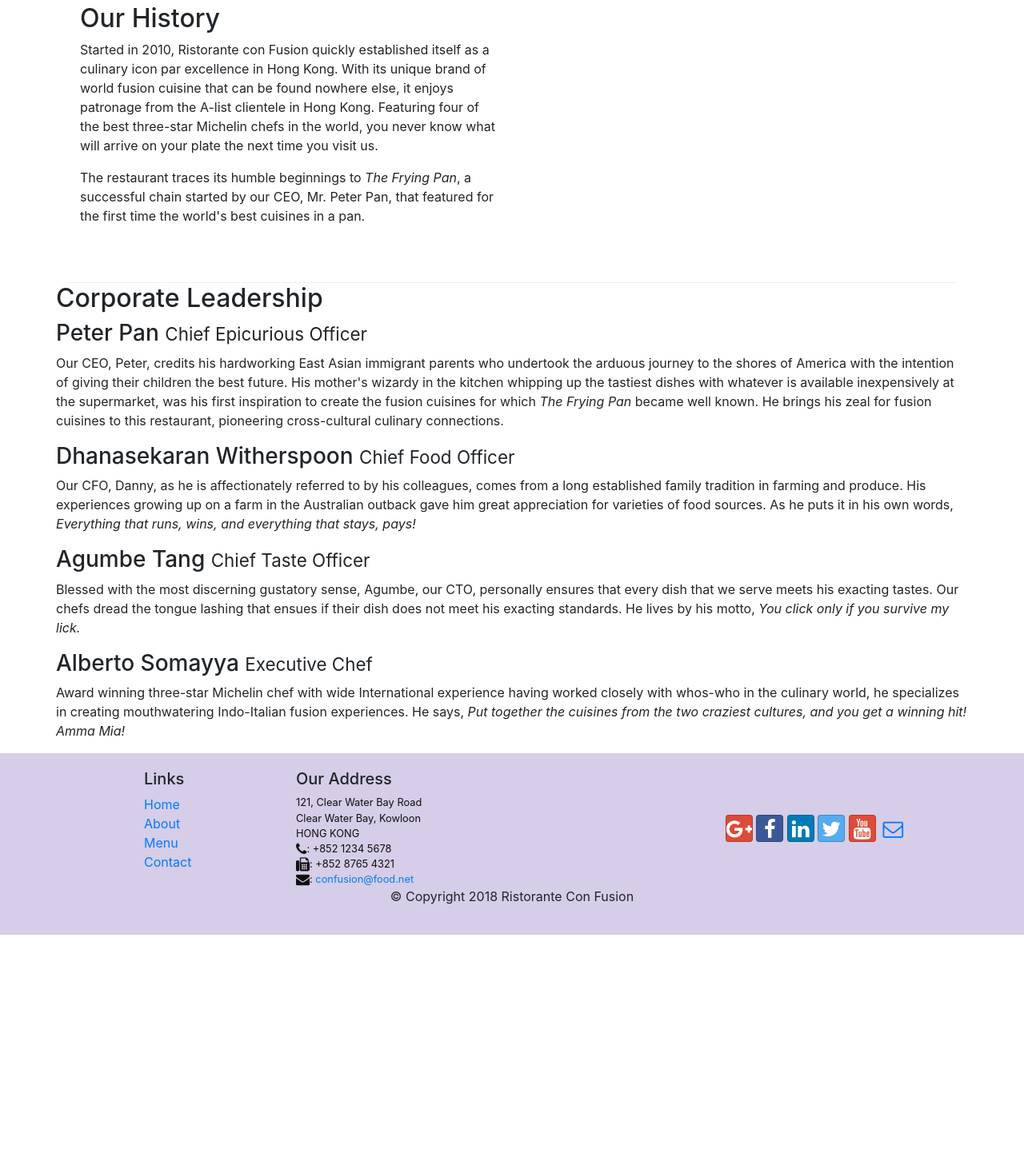
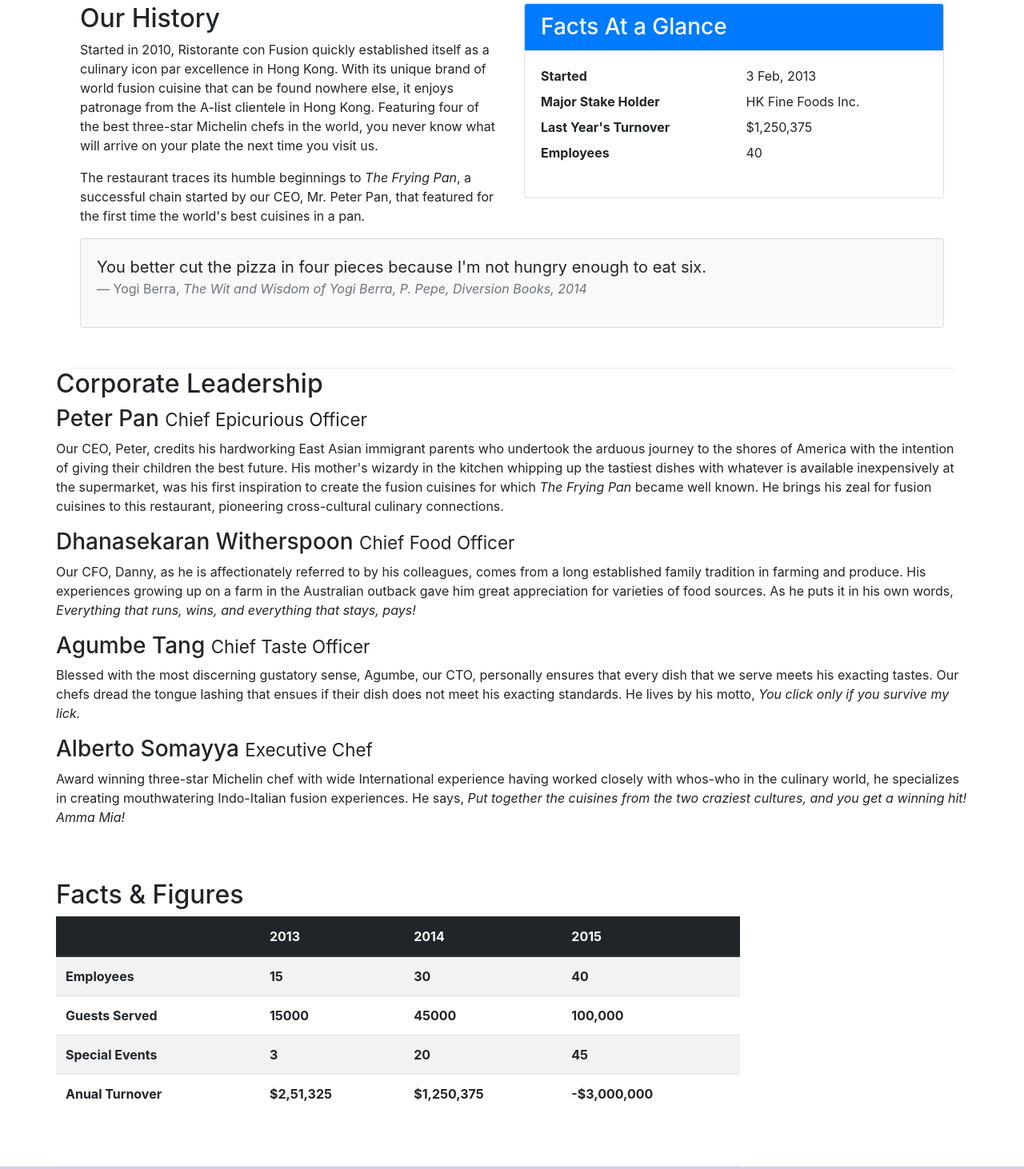
Before and after one commit to Shakirmsq/conFusion, a website: page aboutus.html in a window 1280 px wide. Shown: the part 511-1973 px from the top of the page at 80% size. Before the commit the page ends 1680 px from the top, so only its background shows below. Drawn offline with nearby package versions, Linux system fonts and the light colour scheme.

Commit message:
Bootstrap Tables and Cards

```diff
--- a/aboutus.html
+++ b/aboutus.html
@@ -89,7 +89,37 @@
                     in Hong Kong. Featuring four of the best three-star Michelin chefs in the world, you never know what will arrive on your plate the next time you visit us.</p>
                 <p>The restaurant traces its humble beginnings to <em>The Frying Pan</em>, a successful chain started by our CEO, Mr. Peter Pan, that featured for the first time the world's best cuisines in a pan.</p>
             </div>
-            <div>
+            <!-- Creat a Bootstrap Card -->
+            <div class="col-sm">
+                <div class="card">
+                    <h3 class="card-header bg-primary text-white">Facts At a Glance</h3>
+                    <div class="card-body">
+                        <!--Create a description list and add bootstrap row and column to it.  -->
+                        <dl class="row">
+                            <dt class="col-6">Started</dt>
+                            <dd class="col-6">3 Feb, 2013</dd>
+                            <dt class="col-6">Major Stake Holder</dt>
+                            <dd class="col-6">HK Fine Foods Inc.</dd>
+                            <dt class="col-6">Last Year's Turnover</dt>
+                            <dd class="col-6">$1,250,375</dd>
+                            <dt class="col-6">Employees</dt>
+                            <dd class="col-6">40</dd>
+                        </dl>
+                    </div>
+                </div>
+            </div>
+            <!-- Another Card creation, Just contains body not Header -->
+            <div class="col-12">
+                <div class="card card-body bg-light">
+                    <!-- use of Block-Quote to display info -->
+                    <blockquote class="blockquote">
+                        <!-- mb-0 : bottom margin of Zero -->
+                        <p class="mb-0">You better cut the pizza in four pieces because I'm not hungry enough to eat six.</p>
+                        <footer class="blockquote-footer">Yogi Berra,
+                            <cite title="Source Title">The Wit and Wisdom of Yogi Berra, P. Pepe, Diversion Books, 2014</cite>
+                        </footer>
+                    </blockquote>
+                </div>
             </div>
         </div>
 
@@ -110,6 +140,50 @@
                 <h3>Alberto Somayya <small>Executive Chef</small></h3>
                 <p class="d-none d-sm-block">Award winning three-star Michelin chef with wide International experience having worked closely with whos-who in the culinary world, he specializes in creating mouthwatering Indo-Italian fusion experiences. He says, <em>Put together the cuisines from the two craziest cultures, and you get a winning hit! Amma Mia!</em></p>
             </div>
+            <!-- Creating Bootstrap Tables -->
+            <div class="row row-content col-12 col-sm-9">
+                <h2>Facts &amp; Figures</h2>
+                <div class="table-responsive">
+                    <table class="table table-striped">
+                        <thead class="thead-dark">
+                            <tr>
+                                <th>&nbsp;</th>
+                                <th>2013</th>
+                                <th>2014</th>
+                                <th>2015</th>
+                            </tr>
+                        </thead>
+                        <tbody>
+                            <tr>
+                                <th>Employees</th>
+                                <th>15</th>
+                                <th>30</th>
+                                <th>40</th>
+                            </tr>
+                            <tr>
+                                <th>Guests Served</th>
+                                <th>15000</th>
+                                <th>45000</th>
+                                <th>100,000</th>
+                            </tr>
+                            <tr>
+                                <th>Special Events</th>
+                                <th>3</th>
+                                <th>20</th>
+                                <th>45</th>
+                            </tr>
+                            <tr>
+                                <th>Anual Turnover</th>
+                                <th>$2,51,325</th>
+                                <th>$1,250,375</th>
+                                <th>-$3,000,000</th>
+                            </tr>
+                        </tbody>
+                    </table>
+
+                </div>
+            </div>
+            <div class="col-12 col-sm-3"></div>
         </div>
 
     </div>
```
